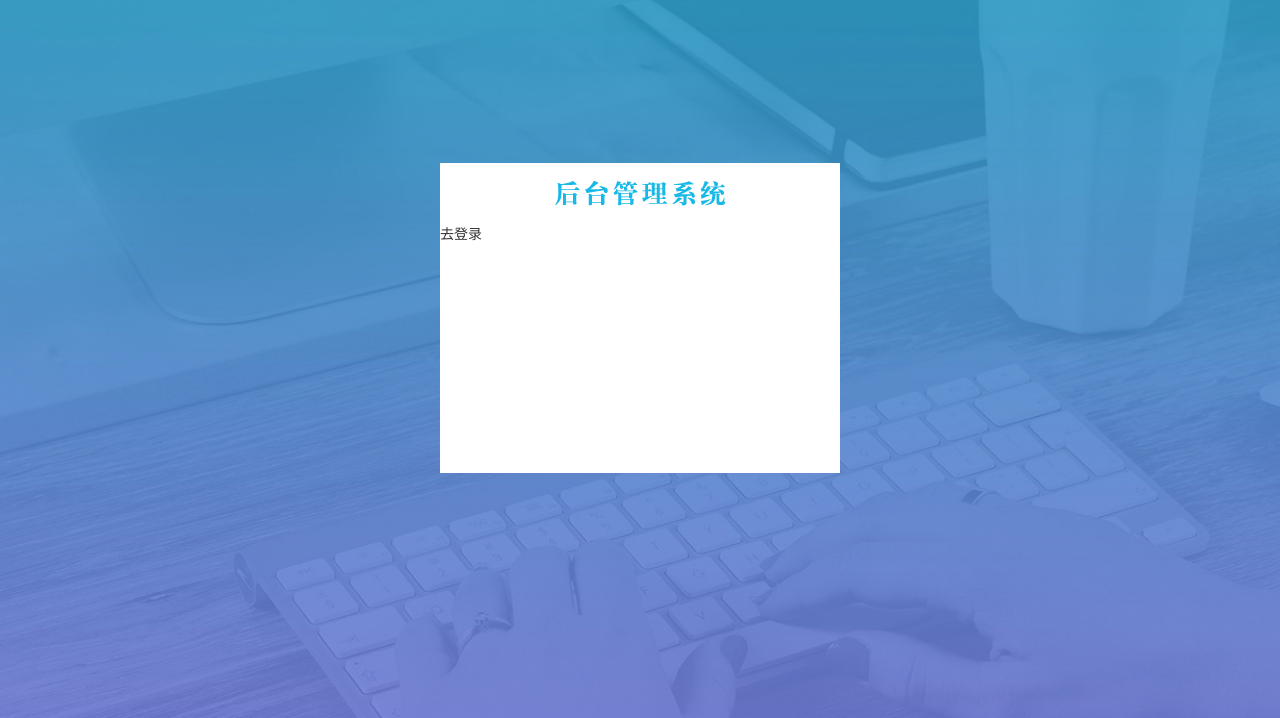
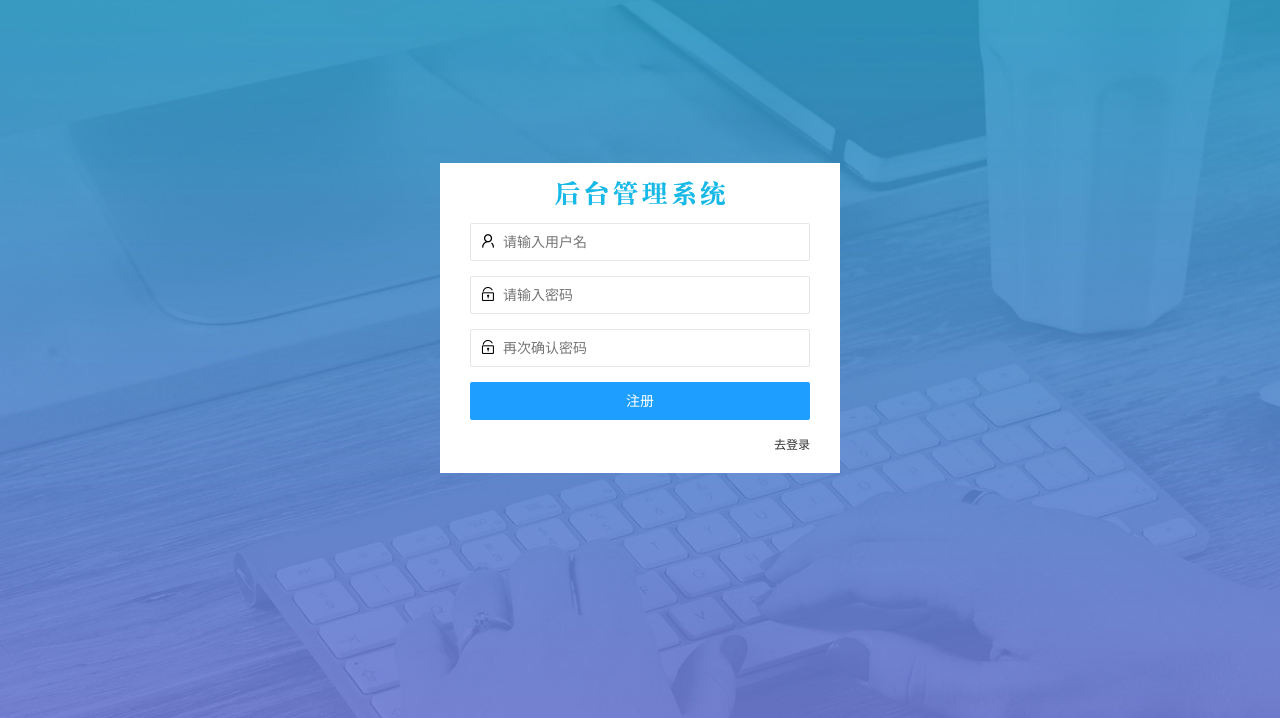
Before and after one commit to Dtaweb1219/dsj, a plain HTML site: page login.html in a window 1280 px wide. Both pictures are taken after a click on the link "去注册账号". Shown: the part 82-800 px from the top of the page. Drawn offline with Linux system fonts and the light colour scheme.

Commit message:
完成登录/注册表单的界面绘制

```diff
--- a/assets/css/login.css
+++ b/assets/css/login.css
@@ -23,3 +23,24 @@ body {
 .reg-box {
   display: none;
 }
+.layui-form {
+  padding: 0 30px;
+}
+.links {
+  display: flex;
+  justify-content: flex-end;
+}
+.links a {
+  font-size: 12px;
+}
+.layui-form-item {
+  position: relative;
+}
+.layui-form-item i {
+  position: absolute;
+  left: 10px;
+  top: 10px;
+}
+.layui-input {
+  padding-left: 32px;
+}
--- a/login.html
+++ b/login.html
@@ -21,39 +21,92 @@
       <div class="login-box">
         <form class="layui-form" action="">
           <div class="layui-form-item">
+            <i class="layui-icon layui-icon-username"></i>
             <input
               type="text"
-              name="title"
+              name="username"
               required
               lay-verify="required"
-              placeholder="请输入标题"
+              placeholder="请输入用户名"
               autocomplete="off"
               class="layui-input"
             />
           </div>
           <div class="layui-form-item">
+            <i class="layui-icon layui-icon-password"></i>
             <input
-              type="text"
-              name="title"
+              type="password"
+              name="password"
               required
               lay-verify="required"
-              placeholder="请输入标题"
+              placeholder="请输入密码"
               autocomplete="off"
               class="layui-input"
             />
           </div>
           <div class="layui-form-item">
-            <button class="layui-btn layui-btn-fluid" lay-submit>
-              立即提交
+            <button
+              class="layui-btn layui-btn-fluid layui-btn-normal"
+              lay-submit
+            >
+              登录
             </button>
           </div>
-          <div class="layui-form-item">
+          <div class="layui-form-item links">
             <a href="javascript:;" id="link-reg">去注册账号</a>
           </div>
         </form>
       </div>
       <div class="reg-box">
-        <a href="javascript:;" id="link-login">去登录</a>
+        <form class="layui-form" action="">
+          <div class="layui-form-item">
+            <i class="layui-icon layui-icon-username"></i>
+            <input
+              type="text"
+              name="username"
+              required
+              lay-verify="required"
+              placeholder="请输入用户名"
+              autocomplete="off"
+              class="layui-input"
+            />
+          </div>
+          <div class="layui-form-item">
+            <i class="layui-icon layui-icon-password"></i>
+            <input
+              type="password"
+              name="password"
+              required
+              lay-verify="required"
+              placeholder="请输入密码"
+              autocomplete="off"
+              class="layui-input"
+            />
+          </div>
+          <div class="layui-form-item">
+            <i class="layui-icon layui-icon-password"></i>
+            <input
+              type="password"
+              name="repassword"
+              required
+              lay-verify="required"
+              placeholder="再次确认密码"
+              autocomplete="off"
+              class="layui-input"
+            />
+          </div>
+          <div class="layui-form-item">
+            <button
+              class="layui-btn layui-btn-fluid layui-btn-normal"
+              lay-submit
+            >
+              注册
+            </button>
+          </div>
+          <div class="layui-form-item links">
+            <a href="javascript:;" id="link-login">去登录</a>
+          </div>
+        </form>
       </div>
     </div>
     <!-- 引入JQuery -->
```
